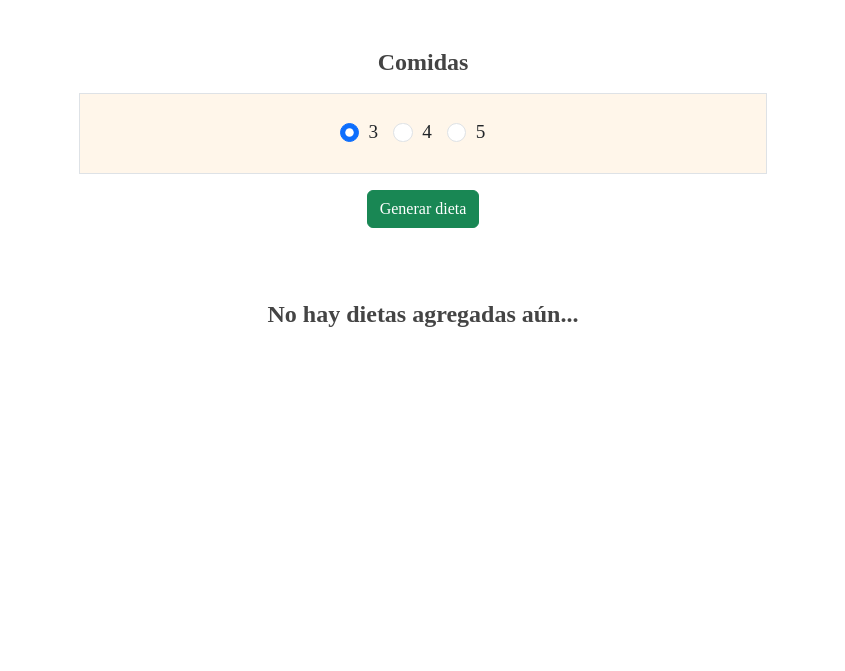
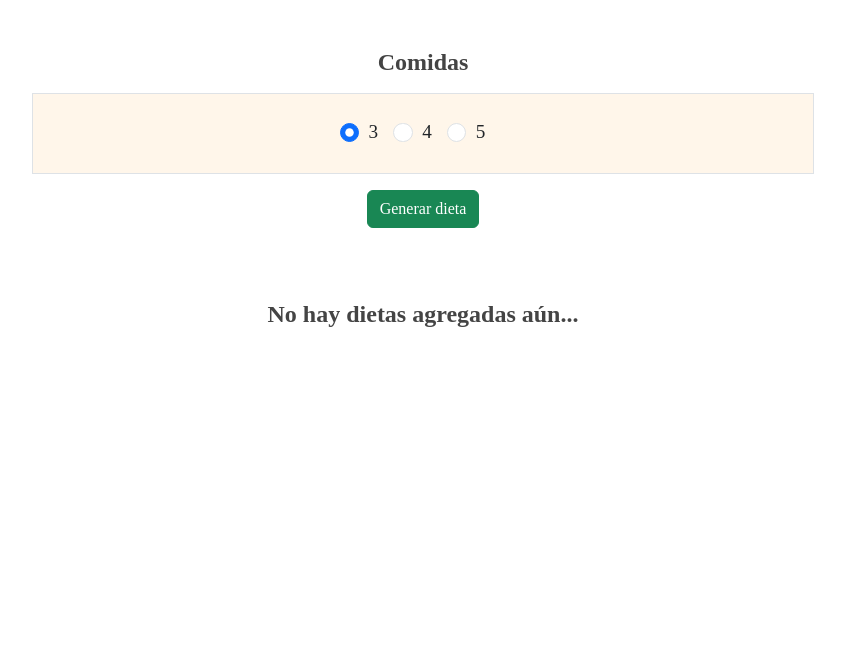
Before and after one commit to Magdiel1990/foodpicker, a PHP site: page /foodpicker/diet in a window 1280 px wide. Shown: the part 72-743 px from the top of the page, without its empty margins (217-1062 px from the left). Run offline with PHP 8.4, Linux system fonts and the light colour scheme; data that the repository does not hold is empty; some libraries are stand-ins or nearby versions.

Commit message:
display fluid done

```diff
--- a/views/diet.view.php
+++ b/views/diet.view.php
@@ -17,7 +17,7 @@ $_SESSION["lastcheck"] = 3;
     }
 
 ?>
-<main class="container p-4">
+<main class="container-fluid p-4">
 
 <?php
     if(isset($_POST["generate"])) {
```
